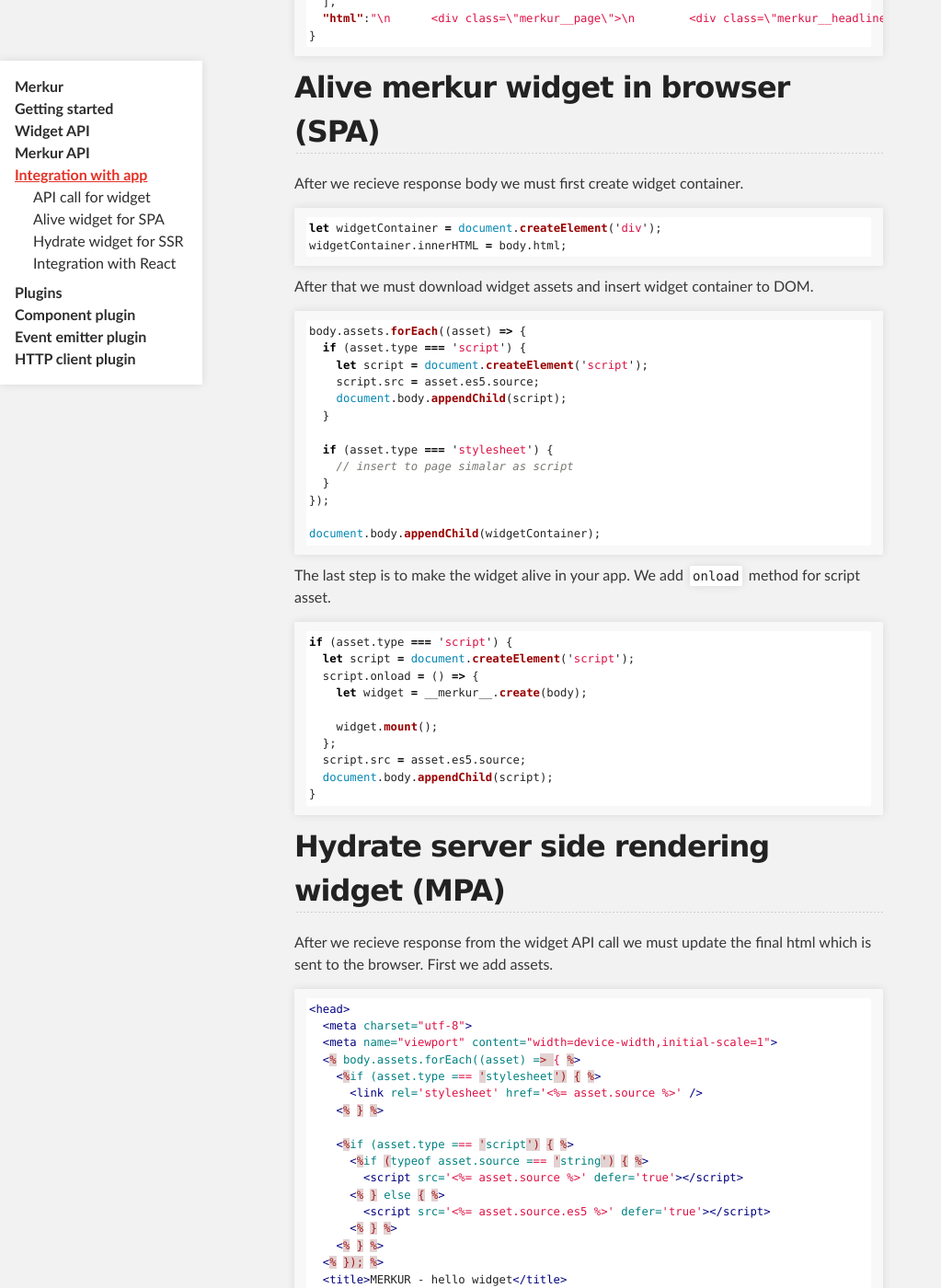
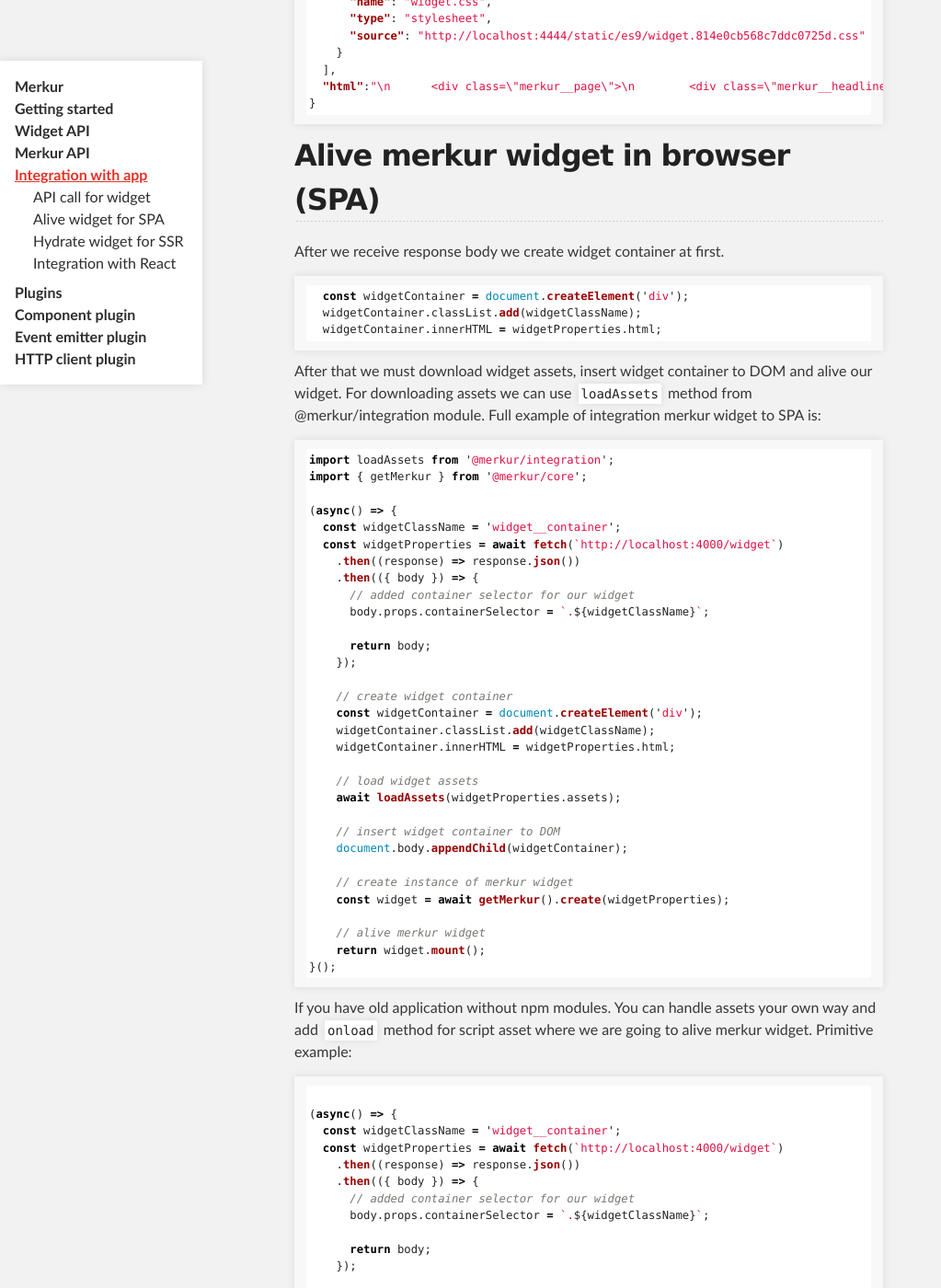
Before and after one commit to mjancarik/merkur, a Jekyll site: the page built from docs/docs/integration-with-app.md, in a window 1280 px wide and 1400 px high, scrolled down 1164 px. Shown: the whole window at 92% size, without its empty margins (0-1023 px from the left). Built offline with Jekyll 4.4.1, drawn with Linux system fonts in a browser that asks for light colours; some of the changed text lies outside the part shown.

Commit message:
feat: 🎸 removed containerSelector from API call
The containerSelector property is only need in client side. It is
removed from server side for better server caching.

BREAKING CHANGE: 🧨 yes

````diff
--- a/docs/docs/integration-with-app.md
+++ b/docs/docs/integration-with-app.md
@@ -13,15 +13,19 @@ At first we must make API call with your framework of choice. In this example we
 
 ```javascript
 // browser
-const widgetClassName = 'widget__container';
-fetch(
-  `http://localhost:4000/widget?containerSelector=${
-    encodeURIComponent(`.${widgetClassName}`)
-  }`)
-  .then((response) => response.json())
-  .then(({ body }) => {
-    console.log(body);
-  })
+(async() => {
+  const widgetClassName = 'widget__container';
+  const widgetProperties = await fetch(`http://localhost:4000/widget`)
+    .then((response) => response.json())
+    .then(({ body }) => {
+      // added container selector for our widget
+      body.props.containerSelector = `.${widgetClassName}`;
+
+      return body;
+    });
+
+  console.log(widgetProperties);
+}();
 ```
 
 ```json
@@ -62,49 +66,97 @@ fetch(
 
 ## Alive merkur widget in browser (SPA)
 
-After we recieve response body we must first create widget container.
+After we receive response body we create widget container at first.
 
 ```javascript
-let widgetContainer = document.createElement('div');
-widgetContainer.innerHTML = body.html;
+  const widgetContainer = document.createElement('div');
+  widgetContainer.classList.add(widgetClassName);
+  widgetContainer.innerHTML = widgetProperties.html;
 ```
 
-After that we must download widget assets and insert widget container to DOM.
+After that we must download widget assets, insert widget container to DOM and alive our widget.
+For downloading assets we can use `loadAssets` method from @merkur/integration module. Full example of integration merkur widget to SPA is:
 
 ```javascript
-body.assets.forEach((asset) => {
-  if (asset.type === 'script') {
-    let script = document.createElement('script');
-    script.src = asset.es5.source;
-    document.body.appendChild(script);
-  }
+import loadAssets from '@merkur/integration';
+import { getMerkur } from '@merkur/core';
 
-  if (asset.type === 'stylesheet') {
-    // insert to page simalar as script
-  }
-});
+(async() => {
+  const widgetClassName = 'widget__container';
+  const widgetProperties = await fetch(`http://localhost:4000/widget`)
+    .then((response) => response.json())
+    .then(({ body }) => {
+      // added container selector for our widget
+      body.props.containerSelector = `.${widgetClassName}`;
 
-document.body.appendChild(widgetContainer);
+      return body;
+    });
+
+    // create widget container
+    const widgetContainer = document.createElement('div');
+    widgetContainer.classList.add(widgetClassName);
+    widgetContainer.innerHTML = widgetProperties.html;
+
+    // load widget assets
+    await loadAssets(widgetProperties.assets);
+
+    // insert widget container to DOM
+    document.body.appendChild(widgetContainer);
+
+    // create instance of merkur widget
+    const widget = await getMerkur().create(widgetProperties);
+
+    // alive merkur widget
+    return widget.mount();
+}();
 ```
 
-The last step is to make the widget alive in your app. We add `onload` method for script asset.
+If you have old application without npm modules. You can handle assets your own way and add `onload` method for script asset where we are going to alive merkur widget. Primitive example:
 
 ```javascript
-if (asset.type === 'script') {
-  let script = document.createElement('script');
-  script.onload = () => {
-    let widget = __merkur__.create(body);
 
-    widget.mount();
-  };
-  script.src = asset.es5.source;
-  document.body.appendChild(script);
-}
+(async() => {
+  const widgetClassName = 'widget__container';
+  const widgetProperties = await fetch(`http://localhost:4000/widget`)
+    .then((response) => response.json())
+    .then(({ body }) => {
+      // added container selector for our widget
+      body.props.containerSelector = `.${widgetClassName}`;
+
+      return body;
+    });
+
+    // create widget container
+    const widgetContainer = document.createElement('div');
+    widgetContainer.classList.add(widgetClassName);
+    widgetContainer.innerHTML = widgetProperties.html;
+
+    // own very primitive handling widget assets
+    widgetProperties.assets.forEach((asset) => {
+      if (asset.type === 'script') {
+        let script = document.createElement('script');
+        script.onload = () => {
+          let widget = __merkur__.create(body);
+
+          widget.mount();
+        };
+        script.src = asset.es5.source;
+        document.body.appendChild(script);
+      }
+
+      if (asset.type === 'stylesheet') {
+        // insert to page similar as script tag
+      }
+    });
+
+    // insert widget container to DOM
+    document.body.appendChild(widgetContainer);
+}();
 ```
 
 ## Hydrate server side rendering widget (MPA)
 
-After we recieve response from the widget API call we must update the final html which is sent to the browser. First we add assets.
+After we receive response from the widget API call we must update the final html which is sent to the browser. First we add assets.
 
 ```html
 <head>
@@ -116,9 +168,10 @@ After we recieve response from the widget API call we must update the final html
     <% } %>
 
     <%if (asset.type === 'script') { %>
-      <%if (typeof asset.source === 'string') { %>
+     <%if (typeof asset.source === 'string') { %>
         <script src='<%= asset.source %>' defer='true'></script>
-      <% } else { %>
+      <% } %>
+      <%if (typeof asset.source === 'object') { %>
         <script src='<%= asset.source.es5 %>' defer='true'></script>
       <% } %>
     <% } %>
@@ -138,7 +191,10 @@ The last step is to hydrate the widget in your app after the page is loaded.
 ```html
 <script>
   window.addEventListener('load', () => {
-    __merkur__.create(<%- JSON.stringify(body) %>)
+    var widgetProperties = <%- JSON.stringify(body) %>;
+    // define widget container selector
+    widgetProperties.props.containerSelector = '.<%= widgetClassName %>';
+    __merkur__.create(widgetProperties)
       .then((widget) => {
         widget.mount();
       });
@@ -148,21 +204,18 @@ The last step is to hydrate the widget in your app after the page is loaded.
 
 ## Integration with React
 
-For easy integration with React library we created `@merkur/integration-react` module. The module is designed for client side and also for server side. You can use your own application stack for making API call for receiving `widgetProperties`. You only pass `widgetProperties` and `widgetClassName` from API call result to `MerkurComponent`. The component makes the hard work for you.
+For easy integration with React library we created `@merkur/integration-react` module. The module is designed for client side and also for server side. You can use your own application stack for making API call for receiving `widgetProperties`. You only pass `widgetClassName` and `widgetProperties` from API call result to `MerkurComponent`. The component makes the hard work for you.
 
 ```jsx
-
 import React from 'react';
 import { MerkurComponent } from '@merkur/integration-react';
 
 // example in browser
 const widgetClassName = 'widget__container';
-let widgetProperties = await fetch(
-  `http://localhost:4000/widget?containerSelector=${
-    encodeURIComponent(`.${widgetClassName}`)
-  }`)
+let widgetProperties = await fetch(`http://localhost:4000/widget`)
   .then((response) => response.json())
   .then(({ body }) => {
+    body.props.containerSelector = `.${widgetClassName}`;
     return body;
   })
 
````
Also changed, not shown: docs/docs/merkur-widget-api.md (+1 -1 lines), packages/create-widget/template/server/app.js (+5 -9 lines).
